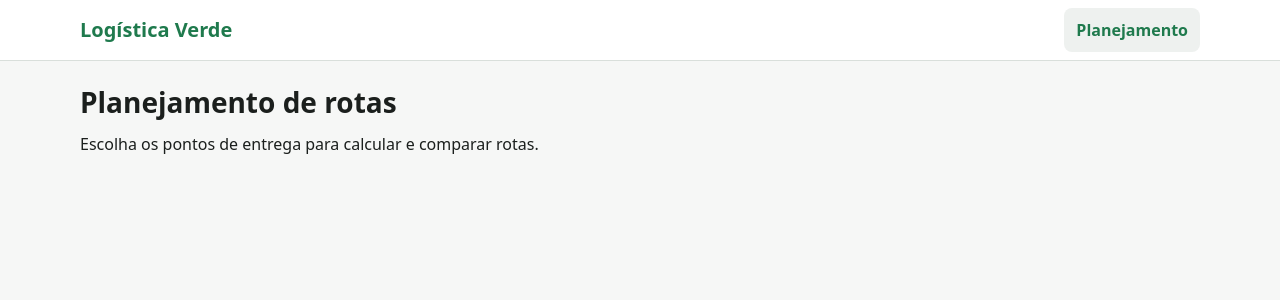
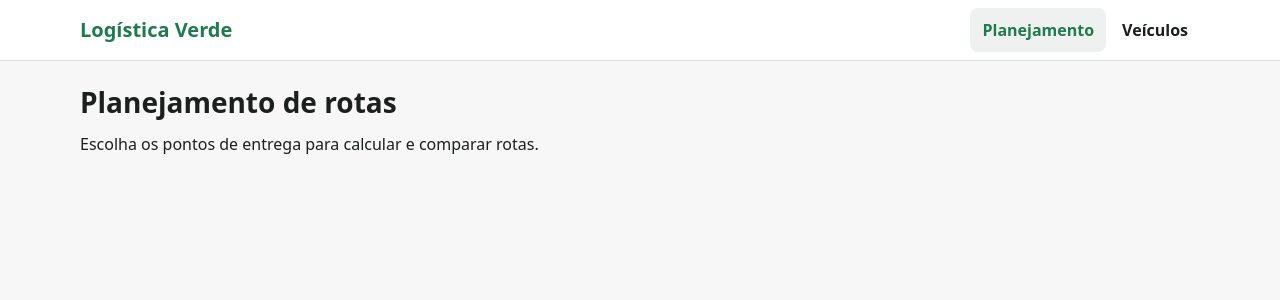
Before and after one commit to logistica-verde/lv-frontend, a React (Vite) app: page / in a window 1280 px wide. Shown: the top 300 px of the page. Built offline with nearby package versions, Linux system fonts and the light colour scheme; no server answers.

Commit message:
feat: add vehicles route and navigation entry

```diff
--- a/src/navigation.ts
+++ b/src/navigation.ts
@@ -4,4 +4,7 @@ export type NavItem = {
   end?: boolean
 }
 
-export const navItems: NavItem[] = [{ to: '/', label: 'Planejamento', end: true }]
+export const navItems: NavItem[] = [
+  { to: '/', label: 'Planejamento', end: true },
+  { to: '/veiculos', label: 'Veículos' },
+]
--- a/src/router.tsx
+++ b/src/router.tsx
@@ -4,6 +4,7 @@ import AppLayout from '@/components/AppLayout/AppLayout'
 import NotFoundPage from '@/pages/NotFoundPage/NotFoundPage'
 import PlanningPage from '@/pages/PlanningPage/PlanningPage'
 import RouteErrorPage from '@/pages/RouteErrorPage/RouteErrorPage'
+import VehiclesPage from '@/pages/VehiclesPage/VehiclesPage'
 
 export const routes: RouteObject[] = [
   {
@@ -14,6 +15,7 @@ export const routes: RouteObject[] = [
         errorElement: <RouteErrorPage />,
         children: [
           { index: true, element: <PlanningPage /> },
+          { path: 'veiculos', element: <VehiclesPage /> },
           { path: '*', element: <NotFoundPage /> },
         ],
       },
```
